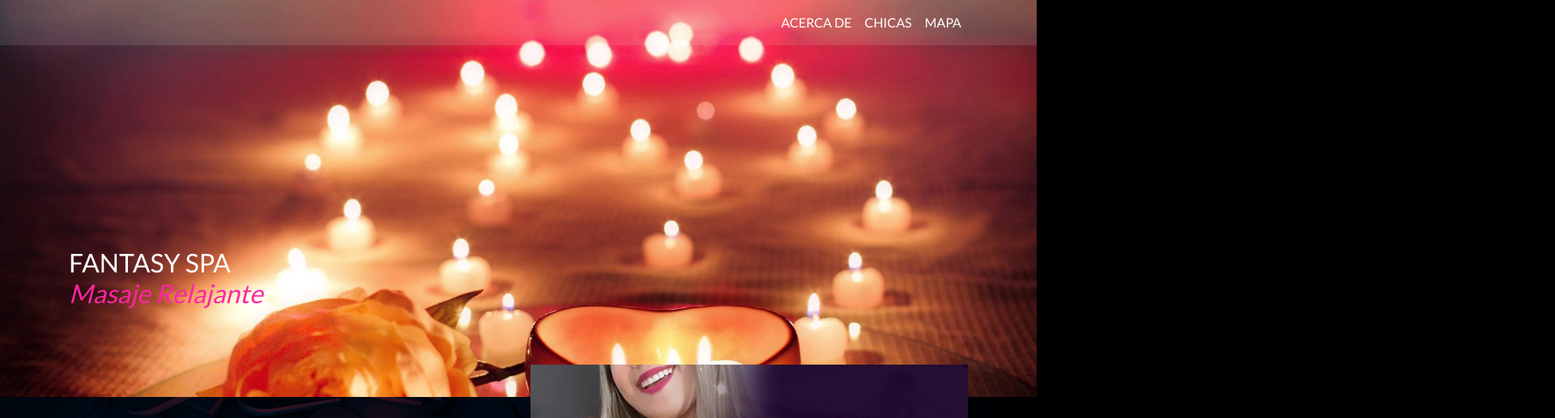
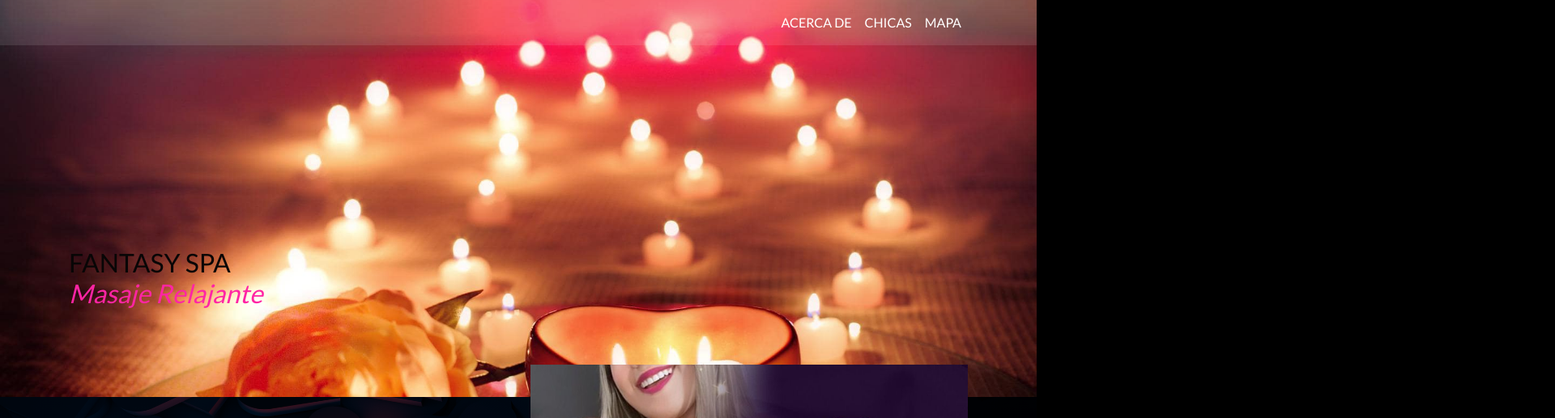
Before and after one commit to fantasyspa/Spa, a plain HTML site: page index.html in a window 1280 px wide. Shown: the top 517 px of the page at 81% size, 1920 px wide, since content can reach past the window. Drawn offline with Linux system fonts and the light colour scheme.

Commit message:
Update index.html

```diff
--- a/index.html
+++ b/index.html
@@ -40,7 +40,7 @@
   <div class="container">
     <div class="fh5co-banner-text-box">
      <!-- <div class="quote-box pl-5 pr-5 wow bounceInRight">-->
-        <h2><span style="color: #fdfdfd"> FANTASY SPA</span><br><span style="color: #ff25a4"><i>Masaje Relajante</i></span> </h2>
+        <h2><span style="color: #080606"> FANTASY SPA</span><br><span style="color: #ff25a4"><i>Masaje Relajante</i></span> </h2>
         <!--</div>-->
      <!--<a href="#" class="btn text-uppercase btn-outline-danger btn-lg mr-3 mb-3 wow bounceInUp"> What's new</a> <a href="#" class="btn text-uppercase btn-outline-danger btn-lg mb-3 wow bounceInDown"> Courses</a>--> </div>
   </div>
```
